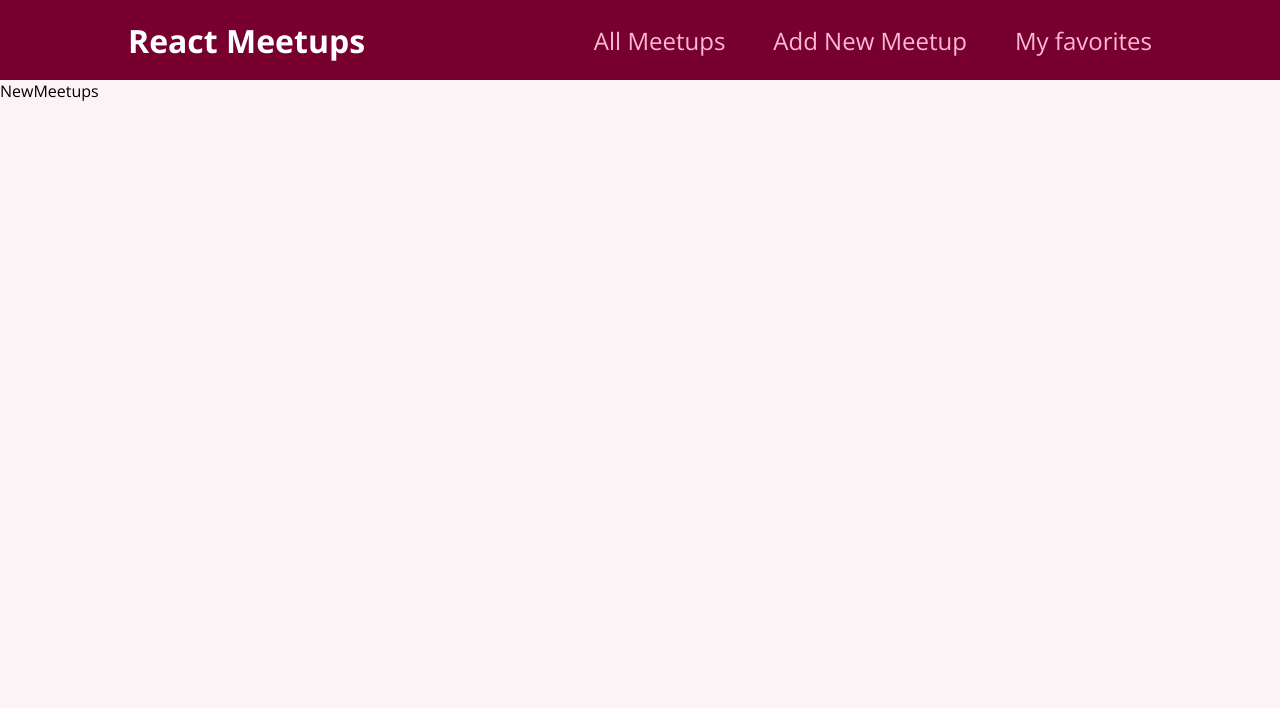
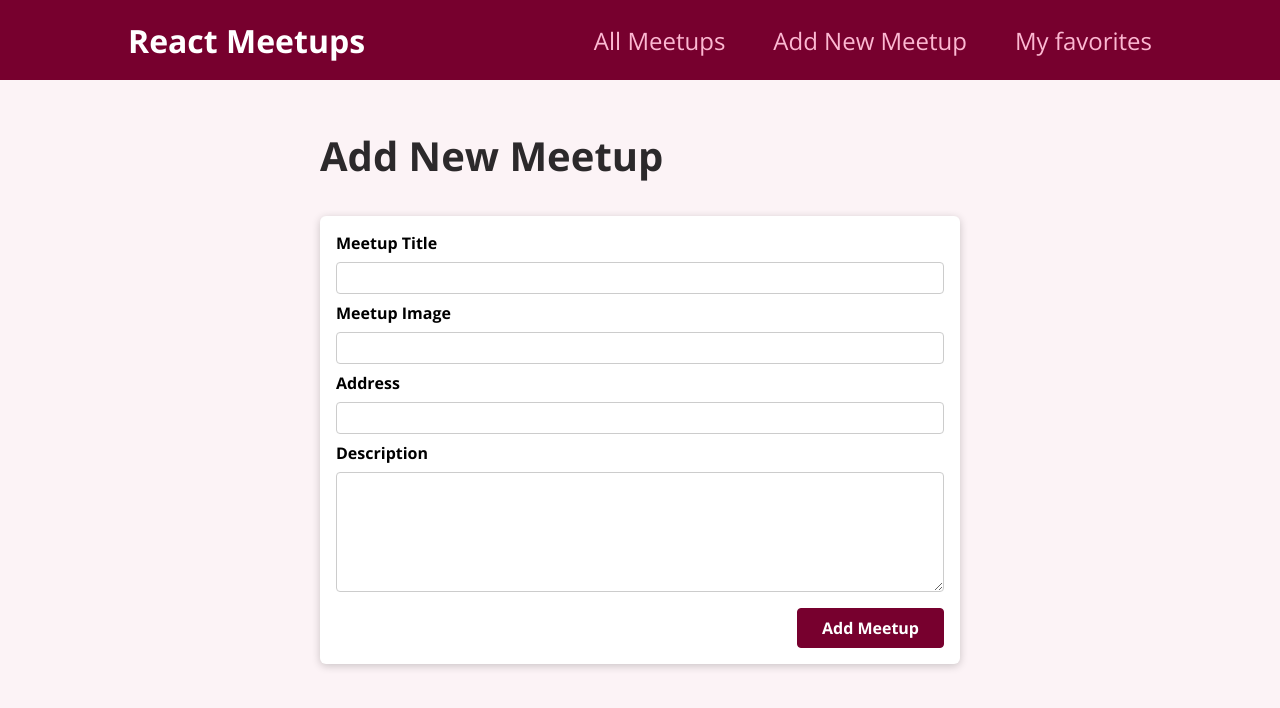
Before and after one commit to mokiong/React-tutorial, a React (Create React App) app: page /new-meetup in a window 1280 px wide. Shown: the top 708 px of the page. Built offline with nearby package versions, Linux system fonts and the light colour scheme.

Commit message:
Create input form for meetup

```diff
--- a/src/App.js
+++ b/src/App.js
@@ -4,11 +4,13 @@
 import NewMeetup from './pages/NewMeetup';
 import Favorites from './pages/Favorites';
 import MainNavigation from './components/layouts/MainNavigation';
+import Layout from './components/layouts/Layout';
 
 function App() {
     return (
         <div>
             <MainNavigation />
+            <Layout>
                 <Switch>
                     <Route path="/" exact>
                         <AllMeetups />
@@ -20,6 +22,7 @@
                         <Favorites />
                     </Route>
                 </Switch>
+            </Layout>
         </div>
     );
 }
--- /dev/null
+++ b/src/components/layouts/Layout.js
@@ -0,0 +1,7 @@
+import classes from './Layout.module.css';
+
+function Layout(props) {
+    return <div className={classes.main}>{props.children}</div>;
+}
+
+export default Layout;
--- /dev/null
+++ b/src/components/layouts/Layout.module.css
@@ -0,0 +1,5 @@
+.main {
+    margin: 3rem auto;
+    width: 90%;
+    max-width: 40rem;
+}
--- a/src/components/meetups/MeetupItem.js
+++ b/src/components/meetups/MeetupItem.js
@@ -1,8 +1,10 @@
+import Card from '../ui/Card';
 import classes from './MeetupItem.module.css';
 
 function MeetupItem(props) {
     return (
         <li className={classes.item}>
+            <Card>
                 <div className={classes.image}>
                     <img src={props.image} alt={props.title} />
                 </div>
@@ -14,6 +16,7 @@
                 <div className={classes.actions}>
                     <button>To favorites</button>
                 </div>
+            </Card>
         </li>
     );
 }
--- /dev/null
+++ b/src/components/meetups/NewMeetupForm.js
@@ -0,0 +1,70 @@
+import { useRef } from 'react';
+
+import Card from '../ui/Card';
+import classes from './NewMeetupForm.module.css';
+
+function NewMeetupForm() {
+    const titleInputRef = useRef();
+    const imgeInputRef = useRef();
+    const addressInputRef = useRef();
+    const descriptionInputRef = useRef();
+
+    function submitHandler(e) {
+        e.preventDefault();
+
+        const enteredTitle = titleInputRef.current.value;
+        const enteredImage = imgeInputRef.current.value;
+        const enteredAddress = addressInputRef.current.value;
+        const enteredDescription = descriptionInputRef.current.value;
+
+        const meetupData = {
+            title: enteredTitle,
+            image: enteredImage,
+            address: enteredAddress,
+            description: enteredDescription,
+        };
+    }
+
+    return (
+        <Card>
+            <form className={classes.form} onSubmit={submitHandler}>
+                <div className={classes.control}>
+                    <label htmlFor="title">Meetup Title</label>
+                    <input
+                        type="text"
+                        required
+                        id="title"
+                        ref={titleInputRef}
+                    />
+                </div>
+                <div className={classes.control}>
+                    <label htmlFor="image">Meetup Image</label>
+                    <input type="url" required id="image" ref={imgeInputRef} />
+                </div>
+                <div className={classes.control}>
+                    <label htmlFor="address">Address</label>
+                    <input
+                        type="text"
+                        required
+                        id="address"
+                        ref={addressInputRef}
+                    />
+                </div>
+                <div className={classes.control}>
+                    <label htmlFor="description">Description</label>
+                    <textarea
+                        rows="5"
+                        required
+                        id="description"
+                        ref={descriptionInputRef}
+                    ></textarea>
+                </div>
+                <div className={classes.actions}>
+                    <button>Add Meetup</button>
+                </div>
+            </form>
+        </Card>
+    );
+}
+
+export default NewMeetupForm;
--- /dev/null
+++ b/src/components/meetups/NewMeetupForm.module.css
@@ -0,0 +1,45 @@
+.form {
+    padding: 1rem;
+}
+
+.control {
+    margin-bottom: 0.5rem;
+}
+
+.control label {
+    display: block;
+    font-weight: bold;
+    margin-bottom: 0.5rem;
+}
+
+.control input,
+.control textarea {
+    display: block;
+    font: inherit;
+    border-radius: 4px;
+    border: 1px solid #ccc;
+    padding: 0.25rem;
+    width: 100%;
+}
+
+.actions {
+    margin-top: 1rem;
+    text-align: right;
+}
+
+.actions button {
+    font: inherit;
+    cursor: pointer;
+    background-color: #77002e;
+    color: white;
+    padding: 0.5rem 1.5rem;
+    border: 1px solid #77002e;
+    border-radius: 4px;
+    font-weight: bold;
+}
+
+.actions button:hover,
+.actions button:active {
+    background-color: #a50e48;
+    border-color: #a50e48;
+}
--- /dev/null
+++ b/src/components/ui/Card.js
@@ -0,0 +1,7 @@
+import classes from './Card.module.css';
+
+function Card(props) {
+    return <div className={classes.card}>{props.children}</div>;
+}
+
+export default Card;
--- /dev/null
+++ b/src/components/ui/Card.module.css
@@ -0,0 +1,5 @@
+.card {
+    background-color: white;
+    border-radius: 6px;
+    box-shadow: 0 2px 8px rgba(0, 0, 0, 0.2);
+}
--- a/src/pages/NewMeetup.js
+++ b/src/pages/NewMeetup.js
@@ -1,5 +1,12 @@
+import NewMeetupForm from '../components/meetups/NewMeetupForm';
+
 function NewMeetups() {
-    return <div>NewMeetups</div>;
+    return (
+        <section>
+            <h1>Add New Meetup</h1>
+            <NewMeetupForm />
+        </section>
+    );
 }
 
 export default NewMeetups;
```
Lines whose indentation alone changed are shown as unchanged.
